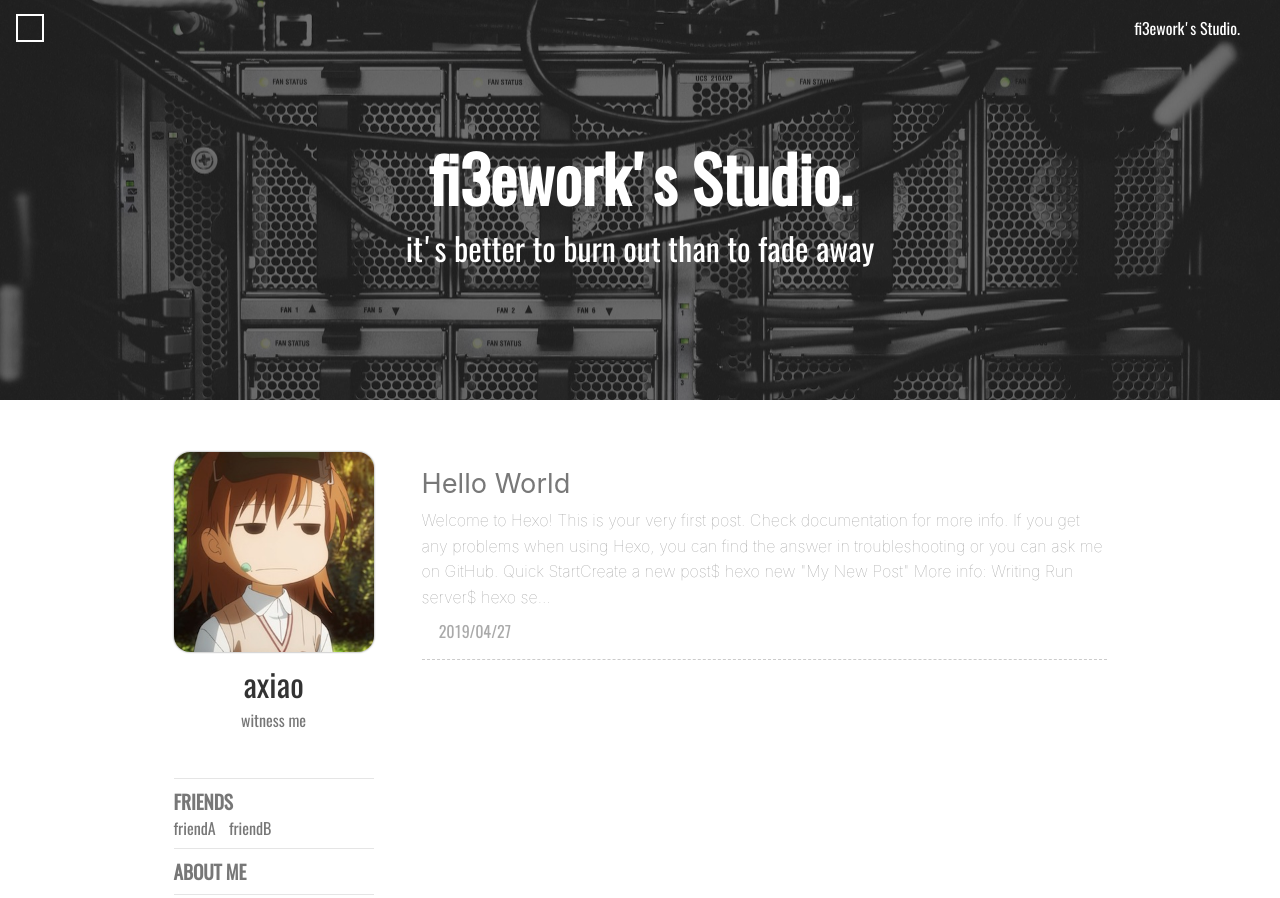
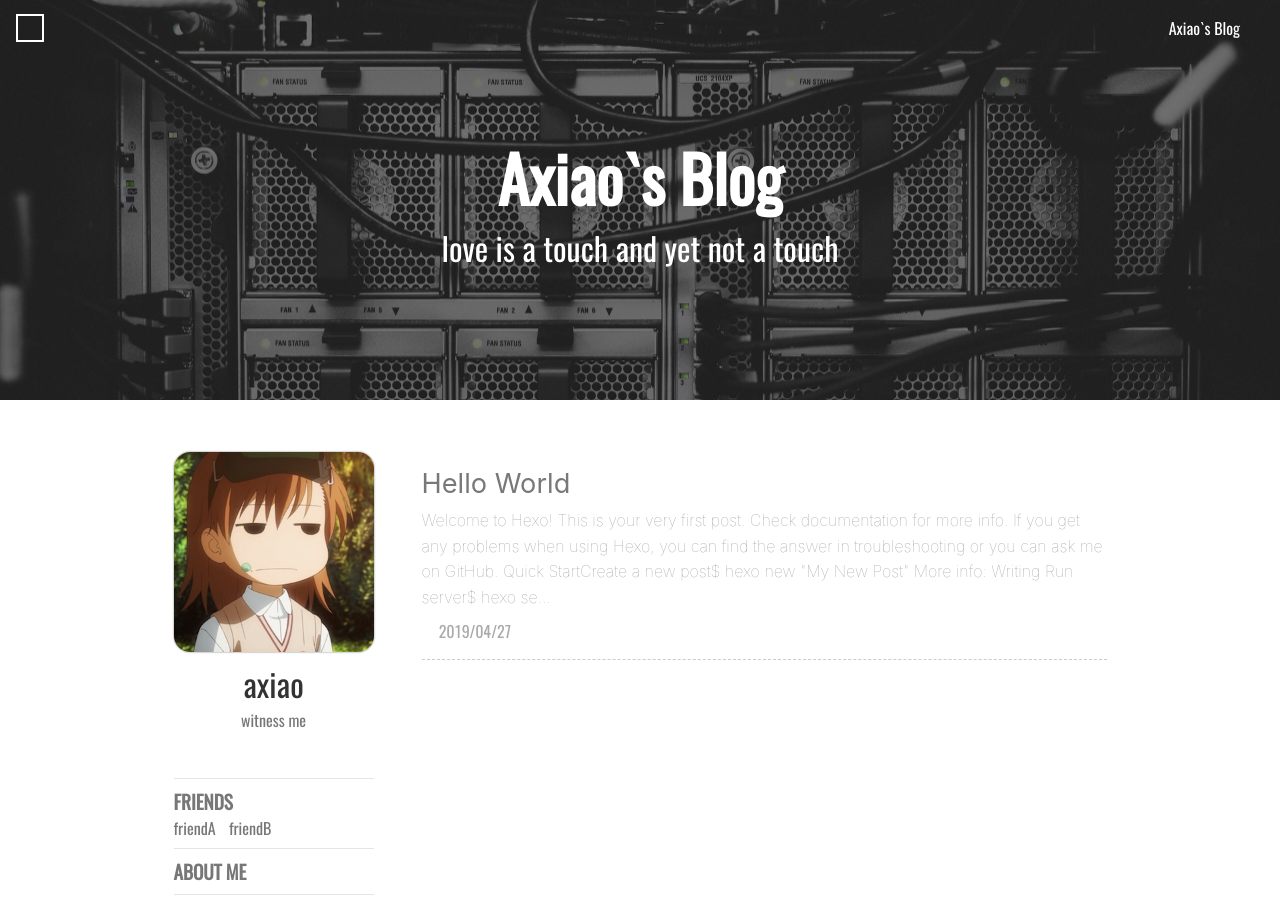
Before and after one commit to axiaovbiu/axiaovbiu.github.io, a plain HTML site: page index.html in a window 1280 px wide. Shown: the top 898 px of the page. Drawn offline with nearby package versions, Linux system fonts and the light colour scheme; some packages are replaced by stand-ins of ours; a script that the page names is missing; a web font is replaced by a local one.

Commit message:
Site updated: 2019-04-28 10:51:48

```diff
--- a/index.html
+++ b/index.html
@@ -22,7 +22,7 @@
     <meta name="description" content>
     <meta http-equiv="Cache-control" content="no-cache">
     <meta http-equiv="X-UA-Compatible" content="IE=edge,chrome=1">
-    <title>fi3ework&#39;s Studio</title>
+    <title>Axiao`s Blog</title>
     <style type="text/css">
     @font-face {
         font-family: 'Oswald-Regular';
@@ -210,7 +210,7 @@
     <div class="header-sidebar-menu">&#xe775;</div>
     <!-- post页的toggle banner  -->
 
-    <a class="home-link" href="/">fi3ework's Studio.</a>
+    <a class="home-link" href="/">Axiao`s Blog</a>
 </header>
     <div class="wrapper">
         <div class="site-intro" style="
@@ -236,7 +236,7 @@ height:50vh;
         <h1 class="intro-title">
             <!-- 主页  -->
 
-            fi3ework's Studio.
+            Axiao`s Blog
             <!-- 文章页  -->
 
         </h1>
@@ -245,7 +245,7 @@ height:50vh;
             <!-- 主页副标题  -->
 
 
-                it's better to burn out than to fade away
+                love is a touch and yet not a touch
 
             <!-- 文章页  -->
 
```
Also changed, not shown: 2019/04/27/hello-world/index.html (+3 -3 lines), archives/2019/04/index.html (+2 -2 lines), archives/2019/index.html (+2 -2 lines), archives/index.html (+2 -2 lines).
